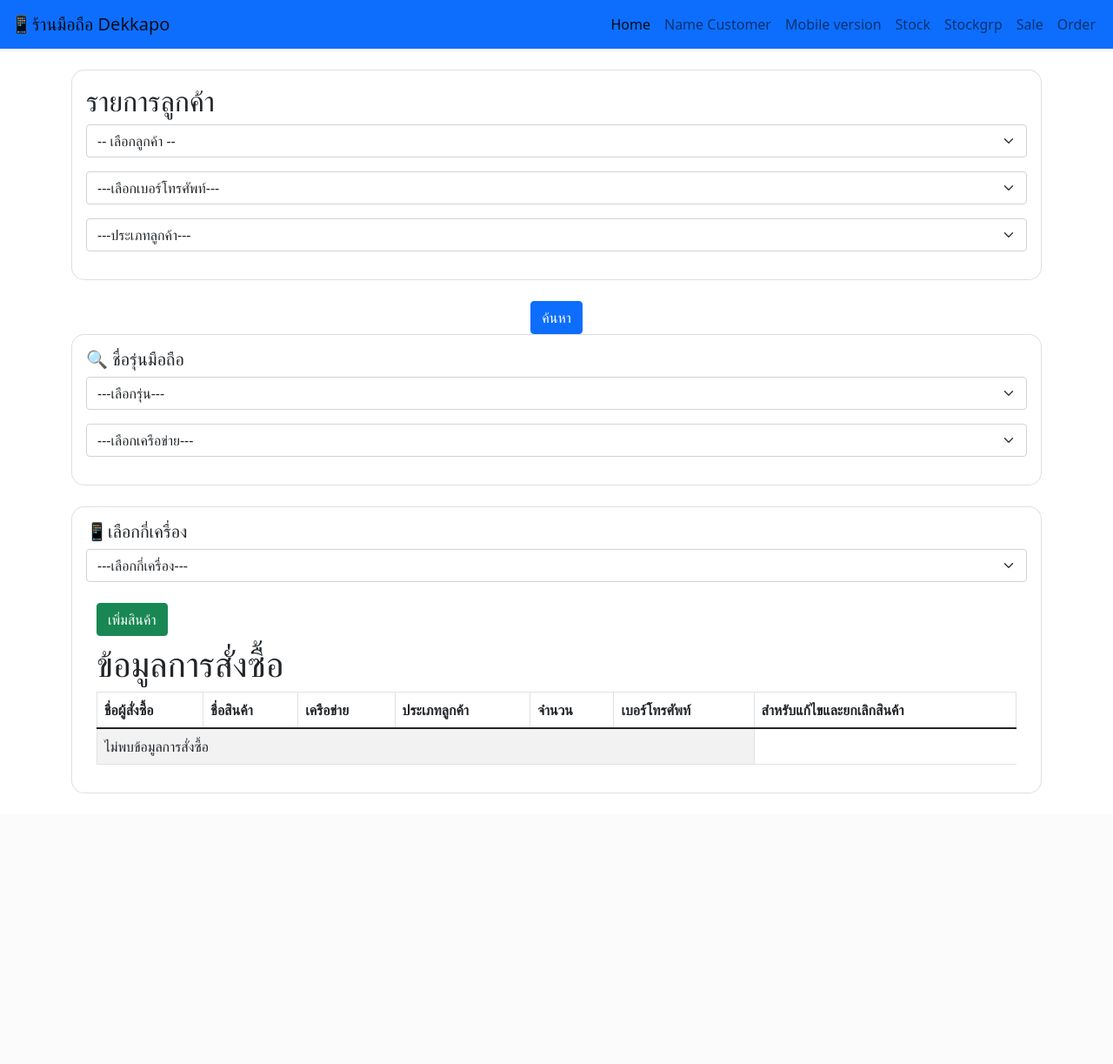
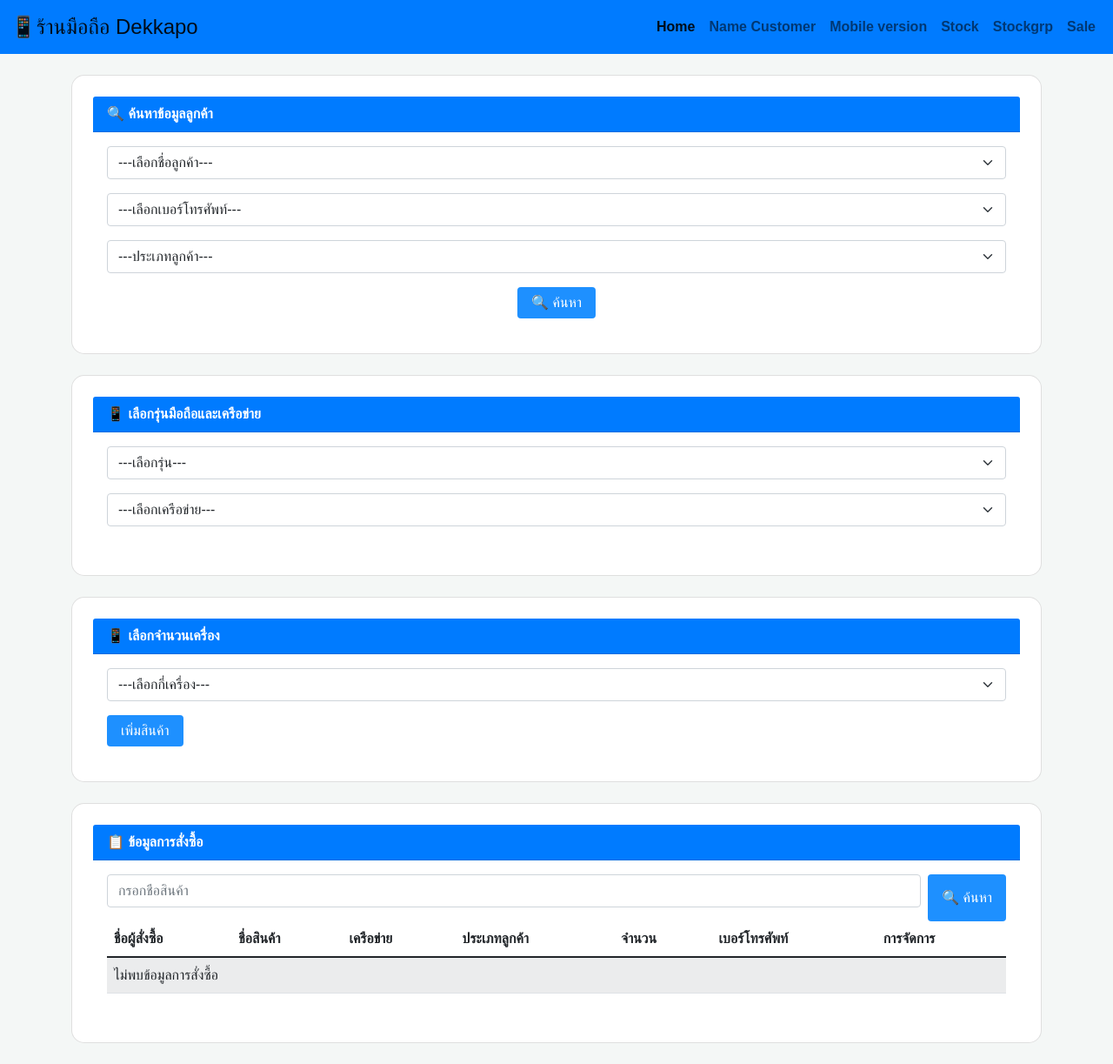
Before and after one commit to porLnwza/Mobile_Web, a Flask app: page / in a window 1280 px wide. Shown: the whole page at 87% size. Before the commit the page ends 912 px from the top, so only its background shows below. Run offline with Flask 3, Linux system fonts and the light colour scheme; data that the repository does not hold is empty; parts of the project's set-up code (start-up, migrations or seed data) failed here and were passed over; some libraries are stand-ins or nearby versions.

Commit message:
Update home.html

```diff
--- a/template/home/home.html
+++ b/template/home/home.html
@@ -4,22 +4,51 @@
     <meta charset="UTF-8">
     <meta name="viewport" content="width=device-width, initial-scale=1.0">
     <title>ร้านมือถือ Dekkapo</title>
-    <!-- เชื่อมโยงกับ Bootstrap และ Font Awesome สำหรับการออกแบบ -->
     <link rel="stylesheet" href="https://cdnjs.cloudflare.com/ajax/libs/bootstrap/5.1.3/css/bootstrap.min.css">
     <link href="https://cdnjs.cloudflare.com/ajax/libs/font-awesome/6.0.0-beta3/css/all.min.css" rel="stylesheet">
     <style>
-        /* กำหนดสีพื้นหลังและการออกแบบปุ่ม */
-        body { background-color: #ffffff; }
-        .card-custom { border-radius: 15px; }
-        .btn-custom-search {
-            background-color: #96f6f9;
-            color: rgb(0, 0, 0);
+        body {
+            background-color: #f4f7f6;
+            font-family: 'Arial', sans-serif;
+        }
+        .card-custom {
+            border-radius: 15px;
+        }
+        .btn-custom-search, .btn-custom-add {
+            background-color: #1e90ff;
+            color: white;
             border: none;
-            padding: 0.375rem 0.75rem;
+            padding: 0.375rem 1rem;
             border-radius: 4px;
             transition: background-color 0.3s;
         }
-        .btn-custom-search:hover { background-color: #0000002f; }
+        .btn-custom-search:hover, .btn-custom-add:hover {
+            background-color: #0056b3;
+        }
+        .navbar {
+            background-color: #007bff;
+        }
+        .navbar-brand {
+            font-size: 1.5rem;
+        }
+        .navbar-nav .nav-link {
+            color: white;
+            font-weight: bold;
+        }
+        .navbar-nav .nav-link:hover {
+            color: #ffcc00;
+        }
+        .card-header {
+            background-color: #007bff;
+            color: white;
+            font-weight: bold;
+        }
+        .table-striped tbody tr:nth-of-type(odd) {
+            background-color: #f8f9fa;
+        }
+        .table-hover tbody tr:hover {
+            background-color: #d1ecf1;
+        }
     </style>
 </head>
 <body>
@@ -27,15 +56,13 @@
 <!-- ฟอร์มหลักสำหรับการค้นหาข้อมูล -->
 <form action="{{ url_for('home') }}" method="POST">
     <!-- เมนูบาร์หลัก -->
-    <nav class="navbar navbar-expand-lg navbar-light bg-primary shadow-sm mb-4">
+    <nav class="navbar navbar-expand-lg navbar-light mb-4">
         <div class="container-fluid">
             <a class="navbar-brand" href="#">📱ร้านมือถือ Dekkapo</a>
-            <!-- ปุ่มเมนูสำหรับแสดงเมนูเมื่ออยู่บนมือถือ -->
             <button class="navbar-toggler" type="button" data-bs-toggle="collapse" data-bs-target="#navbarNav">
                 <span class="navbar-toggler-icon"></span>
             </button>
             <div class="collapse navbar-collapse" id="navbarNav">
-                <!-- เมนูต่าง ๆ ของเว็บไซต์ -->
                 <ul class="navbar-nav ms-auto mb-2 mb-lg-0">
                     <li class="nav-item"><a class="nav-link active" href="/">Home</a></li>
                     <li class="nav-item"><a class="nav-link" href="customer_name">Name Customer</a></li>
@@ -43,27 +70,24 @@
                     <li class="nav-item"><a class="nav-link" href="stock">Stock</a></li>
                     <li class="nav-item"><a class="nav-link" href="stockgrp">Stockgrp</a></li>
                     <li class="nav-item"><a class="nav-link" href="sale">Sale</a></li>
-                    <li class="nav-item"><a class="nav-link" href="orders">Order</a></li>
                 </ul>
             </div>
         </div>
     </nav>
 
-    <!-- ฟอร์มสำหรับเลือกชื่อลูกค้า -->
+    <!-- ฟอร์มค้นหาลูกค้า -->
     <div class="container">
-        <div class="card mb-4 card-custom p-3">
-            <h2>รายการลูกค้า</h2>
-            <!-- Dropdown เลือกชื่อลูกค้า -->
-            <select name="customer" class="form-select mb-3">
-                <option value="">-- เลือกลูกค้า --</option>
+        <div class="card mb-4 card-custom p-4">
+            <div class="card-header">🔍 ค้นหาข้อมูลลูกค้า</div>
+            <div class="card-body">
+                <select name="customer_real_name" class="form-select mb-3" required>
+                    <option>---เลือกชื่อลูกค้า---</option>
                     {% for row in data_Customer %}
                     <option value="{{ row[0] }}" {% if selected_customer == row[0] %} selected {% endif %}>
                         {{ row[3] if row[2] else 'ไม่พบชื่อลูกค้า' }}
                     </option>
                     {% endfor %}
                 </select>
-
-            <!-- Dropdown เลือกเบอร์โทรศัพท์ -->
                 <select name="selected_phone" class="form-select mb-3">
                     <option>---เลือกเบอร์โทรศัพท์---</option>
                     {% for row in data_Customer %}
@@ -72,8 +96,6 @@
                         </option>
                     {% endfor %}
                 </select>
-
-            <!-- Dropdown เลือกประเภทลูกค้า -->
                 <select name="customer_group" class="form-select mb-3">
                     <option>---ประเภทลูกค้า---</option>
                     {% for row in data_Customer_grp %}
@@ -82,20 +104,20 @@
                         </option>
                     {% endfor %}
                 </select>
+
+                <div class="d-flex justify-content-center">
+                    <button type="submit" name="button_search" class="btn btn-custom-search">🔍 ค้นหา</button>
+                </div>
+            </div>
         </div>
     </div>
 
-    <!-- ปุ่มค้นหา -->
-    <div class="d-flex justify-content-center">
-        <button class="btn btn-primary" type="submit" name="button_search">ค้นหา</button>
-    </div>
-
-    <!-- ฟอร์มสำหรับเลือกชื่อรุ่นมือถือ -->
+    <!-- ฟอร์มสำหรับเลือกสินค้า -->
     <div class="container">
-        <div class="card mb-4 card-custom p-3">
-            <h5>🔍 ชื่อรุ่นมือถือ</h5>
-            <!-- Dropdown เลือกรุ่นมือถือ -->
-            <select name="select_stock" class="form-select mb-3" >
+        <div class="card mb-4 card-custom p-4">
+            <div class="card-header">📱 เลือกรุ่นมือถือและเครือข่าย</div>
+            <div class="card-body">
+                <select name="select_stock" class="form-select mb-3">
                     <option>---เลือกรุ่น---</option>
                     {% for row in data_stock[:14] %}
                     <option value="{{ row[4] }}" {% if select_stock == row[4] %} selected {% endif %}>
@@ -103,9 +125,7 @@
                     </option>
                     {% endfor %}
                 </select>
-
-            <!-- Dropdown เลือกเครือข่าย -->
-            <select class="form-select mb-3" name="network" >
+                <select class="form-select mb-3" name="network">
                     <option>---เลือกเครือข่าย---</option>
                     <option>AIS</option>
                     <option>DTAC</option>
@@ -113,13 +133,13 @@
                 </select>
             </div>
         </div>
+    </div>
 
-    <!-- ฟอร์มสำหรับเลือกจำนวนเครื่อง -->
-    <div
-    v class="container">
-        <div class="card mb-4 card-custom p-3">
-            <h5>📱เลือกกี่เครื่อง</h5>
-            <!-- Dropdown เลือกจำนวนเครื่อง -->
+    <!-- ฟอร์มสำหรับจำนวนเครื่อง -->
+    <div class="container">
+        <div class="card mb-4 card-custom p-4">
+            <div class="card-header">📱 เลือกจำนวนเครื่อง</div>
+            <div class="card-body">
                 <select class="form-select mb-3" name="quantity">
                     <option>---เลือกกี่เครื่อง---</option>
                     <option>1 เครื่อง</option>
@@ -129,13 +149,17 @@
                     <option>5 เครื่อง</option>
                     <option>6 เครื่อง</option>
                 </select>
-            <!-- ปุ่มสำหรับเพิ่มสินค้า -->
-            <div class="container mt-2">
-                <div class="d-flex gap-2 mb-2">
-                    <button class="btn btn-success" type="submit" name="button_add">เพิ่มสินค้า</button>
+                <button class="btn btn-custom-add" type="submit" name="button_add">เพิ่มสินค้า</button>
             </div>
-                <h1>ข้อมูลการสั่งซื้อ</h1>
-                <table class="table table-bordered table-striped">
+        </div>
+    </div>
+
+    <!-- ตารางข้อมูลการสั่งซื้อ -->
+    <div class="container">
+        <div class="card mb-4 card-custom p-4">
+            <div class="card-header">📋 ข้อมูลการสั่งซื้อ</div>
+            <div class="card-body">
+                <table class="table table-striped table-hover">
                     <thead>
                         <tr>
                             <th>ชื่อผู้สั่งซื้อ</th>
@@ -144,26 +168,51 @@
                             <th>ประเภทลูกค้า</th>
                             <th>จำนวน</th>
                             <th>เบอร์โทรศัพท์</th>
-                            <th>สำหรับแก้ไขและยกเลิกสินค้า</th>
+                            <th>การจัดการ</th>
                         </tr>
                     </thead>
                     <tbody>
                         {% for order in all_orders %}
                         <tr>
-                            <td>{{ order.customerName }}</td>
-                            <td>{{ order.model }}</td>
-                            <td>{{ order.network }}</td>
-                            <td>{{ order.customerGroup }}</td>
-                            <td>{{ order.quantity }}</td>
-                            <td>{{ order.phone }}</td>
+                            <td>{{ order.OrderName }}</td>  <!-- ชื่อลูกค้าจะถูกแสดงที่นี่ -->
+                            <td>{{ order.OrderMobileName }}</td>
+                            <td>{{ order.OrderMobileGrp }}</td>
+                            <td>{{ order.OrderPeople }}</td>
+                            <td>{{ order.OrderNameMobile }}</td>
+                            <td>{{ order.Orderphone }}</td>
                             <td>
-                                <!-- ปุ่มแก้ไขสินค้า -->
-                                <button type="button" class="btn btn-warning btn-sm" data-bs-toggle="modal" data-bs-target="#editModal{{ order.id }}">
-                                    <i class="fas fa-edit"></i> แก้ไข📎
+                                <button type="button" class="btn btn-warning btn-sm" data-bs-toggle="modal" data-bs-target="#editModal{{ order.OrderID }}">
+                                    <i class="fas fa-edit"></i> แก้ไข
                                 </button>
+                                <form action="{{ url_for('cancel_product') }}" method="POST" class="d-inline">
+                                    <input type="hidden" name="product_name" value="{{ order.OrderName }}">
+                                    <button type="submit" class="btn btn-danger btn-sm" name="button_cancel">ยกเลิกสินค้า  </button>
+                                </form>
+                            </td>
+                        </tr>
+                        {% else %}
+                        <tr>
+                            <td colspan="7">ไม่พบข้อมูลการสั่งซื้อ</td>
+                        </tr>
+                        {% endfor %}
+                    </tbody>
+
+            </div>
+        </div>
+    </div>
+    <!-- ฟอร์มสำหรับค้นหาข้อมูลการสั่งซื้อ -->
+                    <div class="d-flex justify-content-center">
+                        <div class="mb-3 me-2" style="flex-grow: 1;">
+                            <input type="text" class="form-control" id="search_order" name="search_order" placeholder="กรอกชื่อสินค้า" value="{{ search_order }}">
+                        </div>
+                        <button type="submit" name="button_search_order" class="btn btn-custom-search">🔍 ค้นหา</button>
+                    </div>
+ </table>
+</form>
 
 <!-- Modal สำหรับแก้ไขข้อมูล -->
-                                <div class="modal fade" id="editModal{{ order.id }}" tabindex="-1" aria-labelledby="editModalLabel" aria-hidden="true">
+{% for order in all_orders %}
+<div class="modal fade" id="editModal{{ order.OrderID }}" tabindex="-1" aria-labelledby="editModalLabel" aria-hidden="true">
     <div class="modal-dialog">
         <div class="modal-content">
             <form action="{{ url_for('edit_product') }}" method="POST">
@@ -172,9 +221,8 @@
                     <button type="button" class="btn-close" data-bs-dismiss="modal" aria-label="Close"></button>
                 </div>
                 <div class="modal-body">
-                                                    <input type="hidden" name="product_id" value="{{ order.id }}">
-
-                                                    <!-- Dropdown สำหรับเลือกชื่อลูกค้า -->
+                    <!-- ฟอร์มแก้ไขข้อมูล -->
+                    <input type="hidden" name="product_name" value="{{ order.OrderName }}">
                     <div class="mb-3">
                         <label for="edit_customerName" class="form-label">ชื่อลูกค้า</label>
                         <select name="edit_customerName" class="form-select" required>
@@ -185,20 +233,36 @@
                             {% endfor %}
                         </select>
                     </div>
-
-                                                    <!-- Dropdown สำหรับเลือกรุ่นสินค้า -->
                     <div class="mb-3">
                         <label for="edit_model" class="form-label">รุ่นสินค้า</label>
                         <select name="edit_model" class="form-select" required>
-                                                            {% for row in data_stock[:14] %}
+                            {% for row in data_stock %}
                             <option value="{{ row[4] }}" {% if select_stock == row[4] %} selected {% endif %}>
                                 {{ row[4] }}
                             </option>
                             {% endfor %}
                         </select>
                     </div>
-
-                                                    <!-- Dropdown สำหรับเลือกเครือข่าย -->
+                    <div class="mb-3">
+                        <label for="edit_customergrp" class="form-label">ประเภทลูกค้า</label>
+                        <select name="edit_customergrp" class="form-select" required>
+                            {% for row in data_Customer_grp %}
+                        <option value="{{ row[1] }}" {% if customer_group == row[0] %} selected {% endif %}>
+                            {{ row[1] }}
+                        </option>
+                            {% endfor %}
+                        </select>
+                    </div>
+                    <div class="mb-3">
+                        <label for="edit_phone" class="form-label">เบอร์ลูกค้า</label>
+                        <select name="edit_phone" class="form-select" required>
+                            {% for row in data_Customer %}
+                                <option value="{{ row[5] }}" {% if selected_phone == row[5] %} selected {% endif %}>
+                                    {{ row[5] if row[5] else 'ไม่พบเบอร์โทรศัพท์' }}
+                                </option>
+                            {% endfor %}
+                        </select>
+                    </div>
                     <div class="mb-3">
                         <label for="edit_network" class="form-label">เครือข่าย</label>
                         <select name="edit_network" class="form-select" required>
@@ -207,11 +271,16 @@
                             <option value="True" {% if order.network == 'True' %} selected {% endif %}>True</option>
                         </select>
                     </div>
-
-                                                    <!-- ช่องป้อนจำนวนสินค้า -->
                     <div class="mb-3">
-                                                        <label for="edit_quantity" class="form-label">จำนวน</label>
-                                                        <input type="number" class="form-control" name="edit_quantity" value="{{ order.quantity }}" required>
+                        <label for="edit_quantity" class="form-label">เครือข่าย</label>
+                        <select name="edit_quantity" class="form-select" required>
+                            <option value="1 เครื่อง" {% if order.quantity == '1 เครื่อง' %} selected {% endif %}>1 เครื่อง</option>
+                            <option value="2 เครื่อง" {% if order.quantity == '2 เครื่อง' %} selected {% endif %}>2 เครื่อง</option>
+                            <option value="3 เครื่อง" {% if order.quantity == '3 เครื่อง' %} selected {% endif %}>3 เครื่อง</option>
+                            <option value="4 เครื่อง" {% if order.quantity == '4 เครื่อง' %} selected {% endif %}>4 เครื่อง</option>
+                            <option value="5 เครื่อง" {% if order.quantity == '5 เครื่อง' %} selected {% endif %}>5 เครื่อง</option>
+                            <option value="6 เครื่อง" {% if order.quantity == '6 เครื่อง' %} selected {% endif %}>6 เครื่อง</option>
+                        </select>
                     </div>
                 </div>
                 <div class="modal-footer">
@@ -222,43 +291,16 @@
         </div>
     </div>
 </div>
-                                <form action="{{ url_for('cancel_product') }}" method="POST" style="display:inline-block;">
-                                    <input type="hidden" name="product_id" value="{{ order.id }}">
-                                    <button class="btn btn-warning btn-sm" type="submit" name="button_cancel" id="cancelButton">
-                                        <i class="fas fa-ban"></i> ยกเลิกสินค้า
-                                    </button>
-                                </form>
-                            </td>
-                        </tr>
-                        {% else %}
-                        <tr>
-                            <td colspan="6">ไม่พบข้อมูลการสั่งซื้อ</td>
-                        </tr>
 {% endfor %}
-                    </tbody>
-                                    <script>
-                                        // คำยืนยันการยกเลิกสินค้า
-                                        document.getElementById("cancelButton").onclick = function(event) {
-                                            if (!confirm("คุณต้องการยกเลิกสินค้านี้ใช่หรือไม่?")) {
-                                                event.preventDefault();  // หยุดการส่งฟอร์มถ้าไม่ยืนยัน
-                                            }
-                                        };
-                                    </script>
+{% with messages = get_flashed_messages(with_categories=true) %}
+                    {% if messages %}
+                        <div class="alert alert-{{ messages[0][0] }}">
+                            {{ messages[0][1] }}
                         </div>
-                                        </div>
-                                    </div>
-                                </td>
-                            </tr>
-                        </tbody>
-                    </table>
-                </div>
-            </div>
-        </div>
-    </div>
-</form>
+                    {% endif %}
+                {% endwith %}
+                <table>
 
-<!-- เชื่อมโยงกับ JS ของ Bootstrap -->
 <script src="https://cdnjs.cloudflare.com/ajax/libs/bootstrap/5.1.3/js/bootstrap.bundle.min.js"></script>
-
 </body>
 </html>
```
Lines whose indentation alone changed are shown as unchanged.
